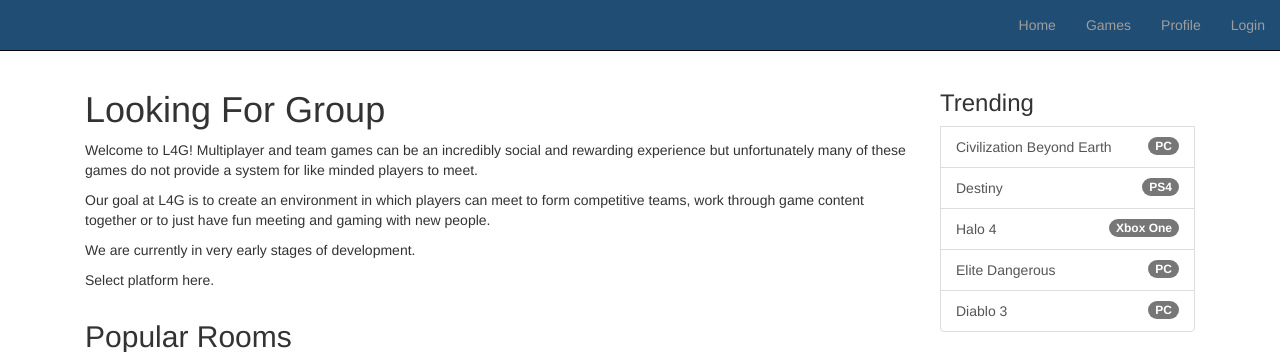
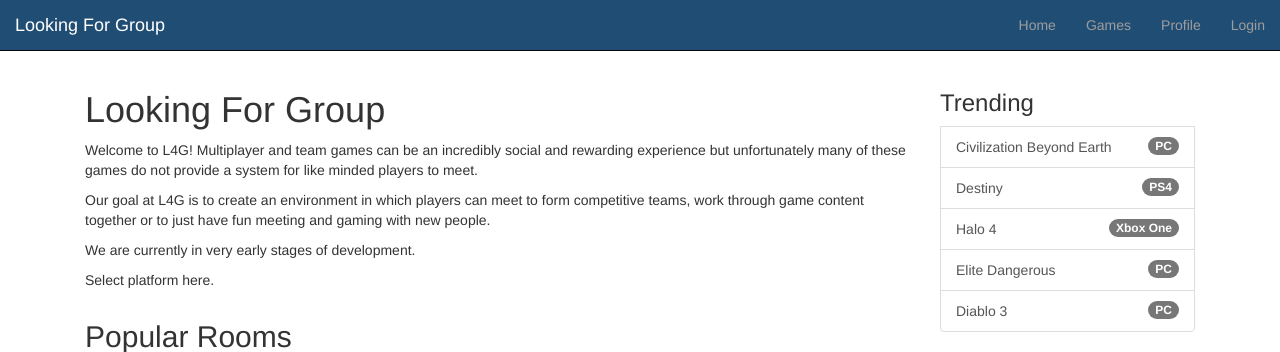
Before and after one commit to l4g/l4g-client, a PHP site: page / in a window 1280 px wide. Shown: the top 352 px of the page. Run offline with PHP 8.4, Linux system fonts and the light colour scheme; grey boxes labelled with a size stand in for pictures from a placeholder-image service; some libraries are stand-ins or nearby versions.

Commit message:
Adding a link to home on the nav bar.

```diff
--- a/app/templates/header.html
+++ b/app/templates/header.html
@@ -8,7 +8,7 @@
                     <span class="icon-bar"></span>
                     <span class="icon-bar"></span>
                 </button>
-                <!-- <a class="navbar-brand" href="#"><img src="assets/lirkr_logo_sml_30.png" /></a> -->
+                <a class="navbar-brand" href="#">Looking For Group</a>
             </div>
             <div collapse="isCollapsed" class="navbar-collapse bs-js-navbar-collapse">
                 <ul class="nav navbar-nav navbar-right">
--- a/assets/css/style.css
+++ b/assets/css/style.css
@@ -8,6 +8,7 @@
 }
 .navbar-inverse {
 	background-color: #204D74;
+	color: #EEE;
 }
 .navbar-inverse a{
 	color: #EEE;
```
